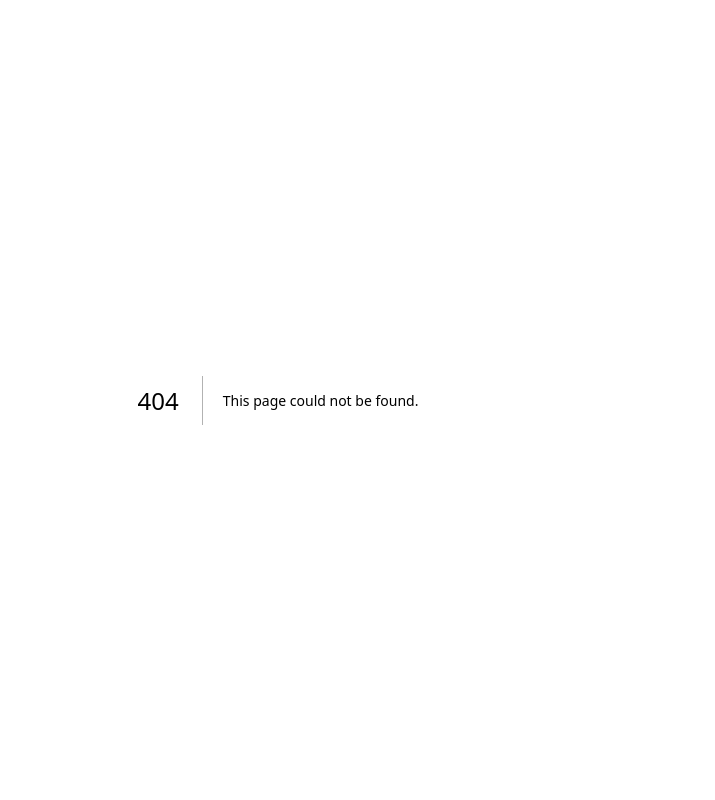
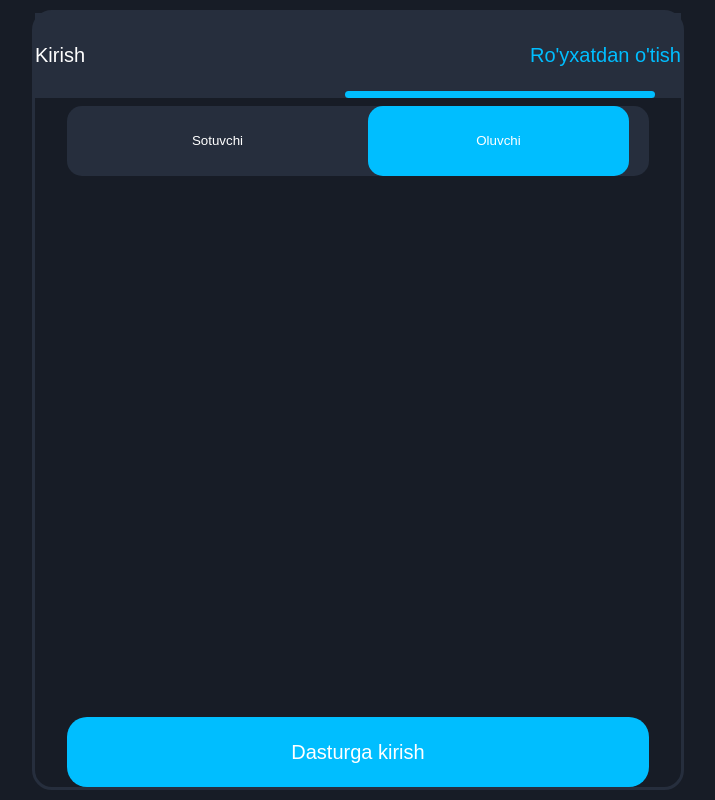
Before and after one commit to dilshodbek0515/envoy-shop, a Next.js app in the folder apps/web/: page /Role in a window 1280 px wide. Before the commit this address had no page. Shown: the whole page, without its empty margins (362-1077 px from the left). Built offline with nearby package versions, Linux system fonts and the light colour scheme.

Commit message:
update full

```diff
--- a/apps/web/src/app/(group)/Login/page.js
+++ b/apps/web/src/app/(group)/Login/page.js
@@ -1,5 +1,4 @@
-import Login from '../../../components/login/login'
-import Link from 'next/link'
+import Login from '../../../components/auth/login/login'
 const LoginRoute = () => {
   return (
     <>
--- a/apps/web/src/app/(group)/Register/page.js
+++ b/apps/web/src/app/(group)/Register/page.js
@@ -1,4 +1,4 @@
-import Register from '../../../components/register/register'
+import Register from '../../../components/auth/register/register'
 const RegisterRoute = () => {
   return (
     <>
--- /dev/null
+++ b/apps/web/src/app/(group)/Role/page.js
@@ -0,0 +1,10 @@
+import Role from '../../../components/auth/role/role'
+const RolePage = () => {
+  return (
+    <>
+      <Role />
+    </>
+  )
+}
+
+export default RolePage
--- a/apps/web/src/components/login/login.js
+++ b/apps/web/src/components/auth/login/login.js
@@ -19,7 +19,7 @@ const Login = () => {
             Kirish
           </Link>
           <Link
-            href={'/Register'}
+            href={'/Role'}
             className={`register_selected ${
               active === 'register' ? 'active' : ''
             }`}
--- /dev/null
+++ b/apps/web/src/components/auth/register/register.css
@@ -0,0 +1,144 @@
+.container {
+    width: 1440px;
+    height: 100vh;
+    background-color: #171C26;
+    margin: 0 auto;
+    display: flex;
+    align-items: center;
+    justify-content: center;
+}
+
+.register_box {
+    width: 652px;
+    height: 780px;
+    border-radius: 20px;
+    border: 3px solid #262E3D;
+    display: flex;
+    flex-direction: column;
+    justify-content: space-between;
+    align-items: center;
+    padding-bottom: 20px;
+}
+
+.top_box {
+    width: 100%;
+    height: 85px;
+    background-color: #262E3D;
+    border-radius: 15 15 0 0;
+    display: flex;
+    align-items: center;
+    justify-content: space-between;
+    position: relative;
+    padding: 0 85 0 140;
+}
+
+.login_selected,
+.register_selected {
+    color: #FFFFFF;
+    font-size: 20px;
+    border: none;
+    cursor: pointer;
+    background-color: transparent;
+}
+
+.login_selected.active {
+    color: #00BEFF;
+}
+
+.register_selected.active {
+    color: #00BEFF;
+}
+
+.underline {
+    position: absolute;
+    bottom: 0;
+    left: 12;
+    width: 310px;
+    height: 7px;
+    background: #00BEFF;
+    border-radius: 10px;
+    transition: transform 0.3s ease;
+}
+
+.underline.right {
+    transform: translateX(310px);
+}
+
+.center_box {
+    width: 100%;
+    height: auto;
+    display: flex;
+    align-items: center;
+    justify-content: space-between;
+    flex-direction: column;
+    gap: 20px;
+}
+
+.role_select {
+    width: 90%;
+    height: 70px;
+    display: flex;
+    align-items: center;
+    justify-content: space-evenly;
+    background-color: #262E3D;
+    padding: 10 0;
+    border-radius: 15px;
+}
+
+.yuridik {
+    width: 45%;
+    height: 100%;
+    background-color: transparent;
+    border-radius: 15px;
+    border: transparent;
+    color: #FFFFFF;
+    font-size: 18;
+    cursor: pointer;
+}
+
+.jismoniy {
+    width: 45%;
+    height: 100%;
+    background-color: transparent;
+    border-radius: 15px;
+    border: transparent;
+    color: #fff;
+    font-size: 18;
+    cursor: pointer;
+}
+
+.primary {
+    background-color: #00BEFF;
+}
+
+.forma {
+    width: 100%;
+    height: auto;
+    display: flex;
+    align-items: center;
+    justify-content: space-between;
+    flex-direction: column;
+    gap: 30px;
+}
+
+.inputs {
+    width: 90%;
+    height: 70px;
+    border-radius: 20px;
+    background-color: transparent;
+    border: 2px solid #262E3D;
+    padding: 5 20;
+    font-size: 16px;
+    outline: none;
+    color: white;
+}
+
+.bottom_btn {
+    width: 90%;
+    height: 70px;
+    background-color: transparent;
+    color: #00BEFF;
+    font-size: 20px;
+    border: 1px solid #00BEFF;
+    border-radius: 20px;
+}
--- a/apps/web/src/components/register/register.css
+++ b/apps/web/src/components/auth/role/role.css
@@ -1,9 +1,3 @@
-* {
-    padding: 0;
-    margin: 0;
-    box-sizing: border-box;
-}
-
 .container {
     width: 1440px;
     height: 100vh;
@@ -14,7 +8,7 @@
     justify-content: center;
 }
 
-.register_box {
+.role_box {
     width: 652px;
     height: 780px;
     border-radius: 20px;
@@ -23,7 +17,6 @@
     flex-direction: column;
     justify-content: space-between;
     align-items: center;
-    padding-bottom: 20px;
 }
 
 .top_box {
@@ -37,6 +30,7 @@
     position: relative;
     padding: 0 85 0 140;
 }
+
 
 .login_selected,
 .register_selected {
@@ -70,14 +64,14 @@
     transform: translateX(310px);
 }
 
-.center_box {
+.bottom_box {
     width: 100%;
-    height: auto;
+    height: 88%;
     display: flex;
     align-items: center;
     justify-content: space-between;
     flex-direction: column;
-    gap: 20px;
+    padding: 20 0;
 }
 
 .role_select {
@@ -91,59 +85,46 @@
     border-radius: 15px;
 }
 
-.yuridik {
+.sotuvchi {
     width: 45%;
     height: 100%;
     background-color: transparent;
-    /* background-color: #FFFFFF; */
     border-radius: 15px;
     border: transparent;
     color: #FFFFFF;
     font-size: 18;
+    cursor: pointer;
 }
 
-.yuridik:hover {
-    background-color: #00bbff45;
-}
-
-.jismoniy {
+.oluvchi {
     width: 45%;
     height: 100%;
-    background-color: #00BEFF;
+    background-color: transparent;
     border-radius: 15px;
     border: transparent;
     color: #fff;
     font-size: 18;
+    cursor: pointer;
 }
 
-.forma {
-    width: 100%;
-    height: auto;
+.primary {
+    background-color: #00BEFF;
+}
+
+.role_btn {
+    width: 90%;
+    height: 70px;
+    background-color: #00BEFF;
+    color: #FFFFFF;
+    font-size: 20px;
+    border-radius: 20px;
+    text-align: center;
     display: flex;
     align-items: center;
-    justify-content: space-between;
-    flex-direction: column;
-    gap: 30px;
+    justify-content: center;
+    transition: .5s;
 }
 
-.inputs {
-    width: 90%;
-    height: 70px;
-    border-radius: 20px;
-    background-color: transparent;
-    border: 2px solid #262E3D;
-    padding: 5 20;
-    font-size: 16px;
-    outline: none;
-    color: white;
+.role_btn:hover {
+    background-color: #0695c4;
 }
-
-.bottom_btn {
-    width: 90%;
-    height: 70px;
-    background-color: transparent;
-    color: #00BEFF;
-    font-size: 20px;
-    border: 1px solid #00BEFF;
-    border-radius: 20px;
-}
--- /dev/null
+++ b/apps/web/src/components/auth/role/role.jsx
@@ -0,0 +1,58 @@
+'use client'
+import Link from 'next/link'
+import { useState } from 'react'
+import './role.css'
+
+const Role = () => {
+  const [active, setActive] = useState('register')
+  const [role, setRole] = useState('oluvchi')
+  return (
+    <div className='container'>
+      <div className='role_box'>
+        <div className='top_box'>
+          <Link
+            href={'/Login'}
+            className={`login_selected ${active === 'login' ? 'active' : ''}`}
+            onClick={() => setActive('login')}
+          >
+            Kirish
+          </Link>
+          <Link
+            href={'/Role'}
+            className={`register_selected ${
+              active === 'register' ? 'active' : ''
+            }`}
+            onClick={() => setActive('register')}
+          >
+            Ro'yxatdan o'tish
+          </Link>
+          <span
+            className={`underline ${active === 'register' ? 'right' : 'left'}`}
+          />
+        </div>
+
+        <div className='bottom_box'>
+          <div className='role_select'>
+            <button
+              onClick={() => setRole('sotuvchi')}
+              className={`sotuvchi ${role === 'sotuvchi' ? 'primary' : ''}`}
+            >
+              Sotuvchi
+            </button>
+            <button
+              onClick={() => setRole('oluvchi')}
+              className={`oluvchi ${role === 'oluvchi' ? 'primary' : ''}`}
+            >
+              Oluvchi
+            </button>
+          </div>
+          <Link href={'/Register'} className='role_btn'>
+            Dasturga kirish
+          </Link>
+        </div>
+      </div>
+    </div>
+  )
+}
+
+export default Role
--- a/apps/web/tsconfig.json
+++ b/apps/web/tsconfig.json
@@ -33,6 +33,6 @@
     ".next/dev/types/**/*.ts",
     "**/*.mts",
     "src/app/(group)/page.jsx"
-  ],
+, "src/components/auth/role/role.jsx"  ],
   "exclude": ["node_modules"]
 }
```
Also changed, not shown: apps/web/src/app/(group)/page.jsx (+2 -178 lines), apps/web/src/components/auth/register/register.jsx (renamed from apps/web/src/components/register/register.jsx, +16 -4 lines), apps/web/src/components/auth/login/login.css (renamed from apps/web/src/components/login/login.css).
